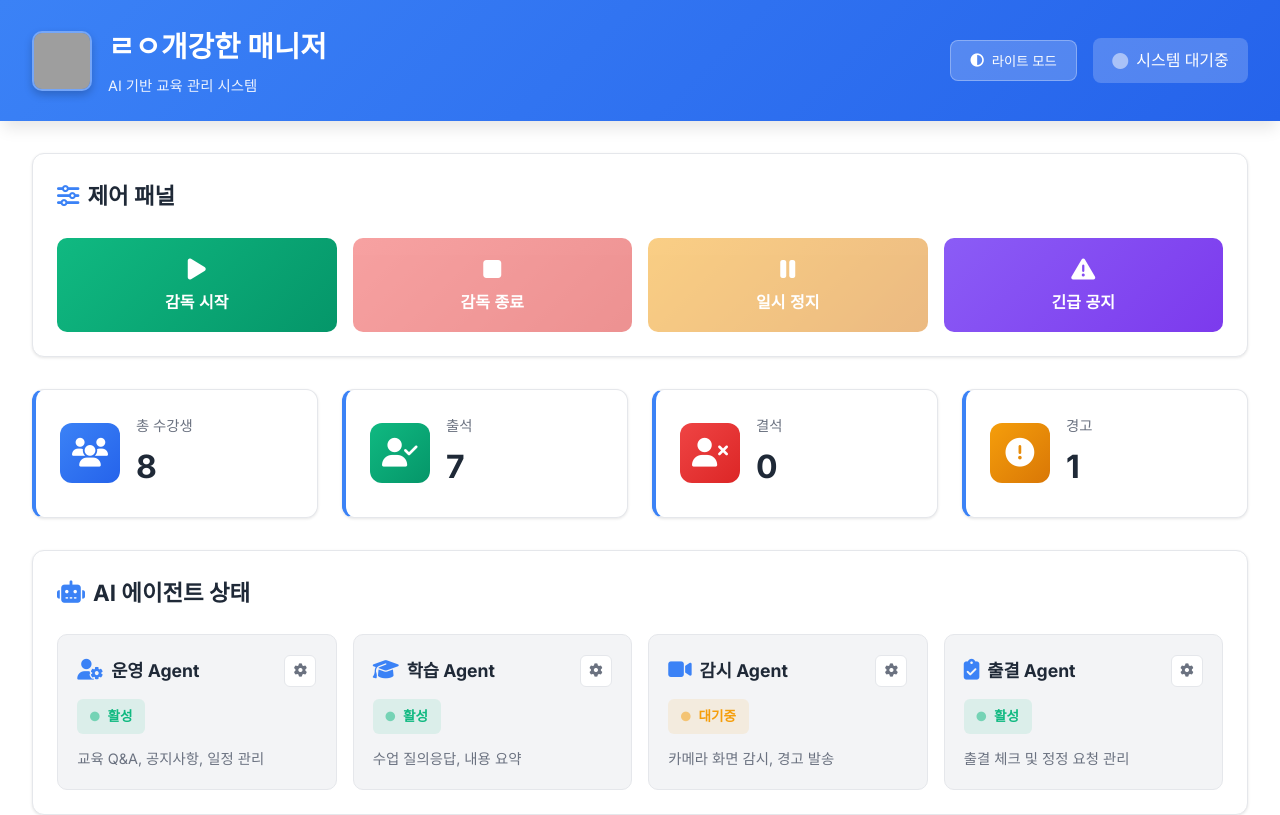
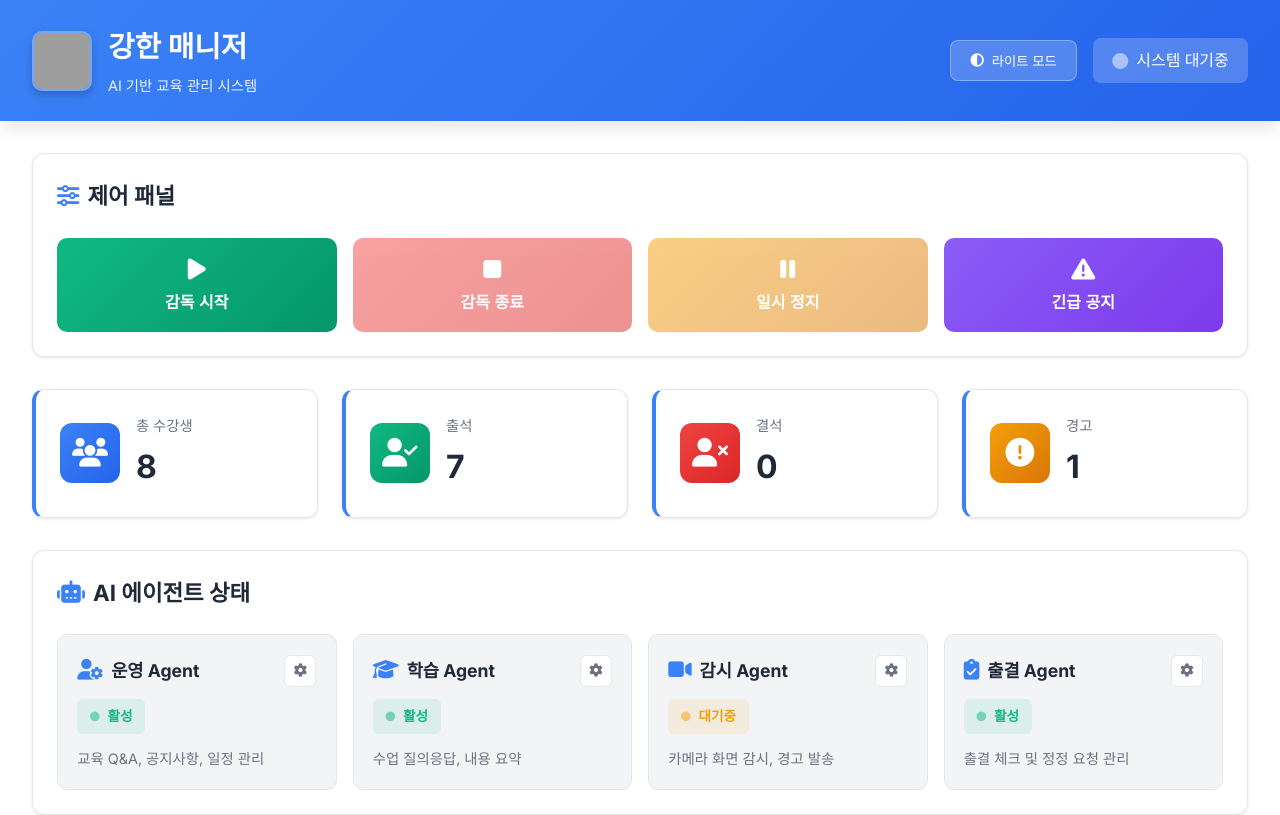
Before and after one commit to Theeo96/stm_front, a plain HTML site: page index.html in a window 1280 px wide. Shown: the top 815 px of the page. Drawn offline with Linux system fonts and the light colour scheme; grey boxes are pictures that could not be loaded.

Commit message:
reset_index.html

```diff
--- a/index.html
+++ b/index.html
@@ -3,7 +3,7 @@
 <head>
     <meta charset="UTF-8">
     <meta name="viewport" content="width=device-width, initial-scale=1.0">
-    <title>강한 선생님 - 교육 관리 대시보드</title>
+    <title>강한 매니저 - 교육 관리 대시보드</title>
     <link rel="stylesheet" href="https://cdn.jsdelivr.net/npm/@fortawesome/fontawesome-free@6.4.0/css/all.min.css">
     <link href="https://fonts.googleapis.com/css2?family=Inter:wght@300;400;500;600;700&display=swap" rel="stylesheet">
     <link rel="stylesheet" href="css/style.css">
@@ -15,7 +15,7 @@
             <div class="header-left">
                 <img src="https://www.genspark.ai/api/files/s/1lqMcLhw" alt="강한 매니저 로고" class="header-logo">
                 <div class="header-title">
-                    <h1>ㄹㅇ개강한 매니저</h1>
+                    <h1>강한 매니저</h1>
                     <span class="subtitle">AI 기반 교육 관리 시스템</span>
                 </div>
             </div>
```
